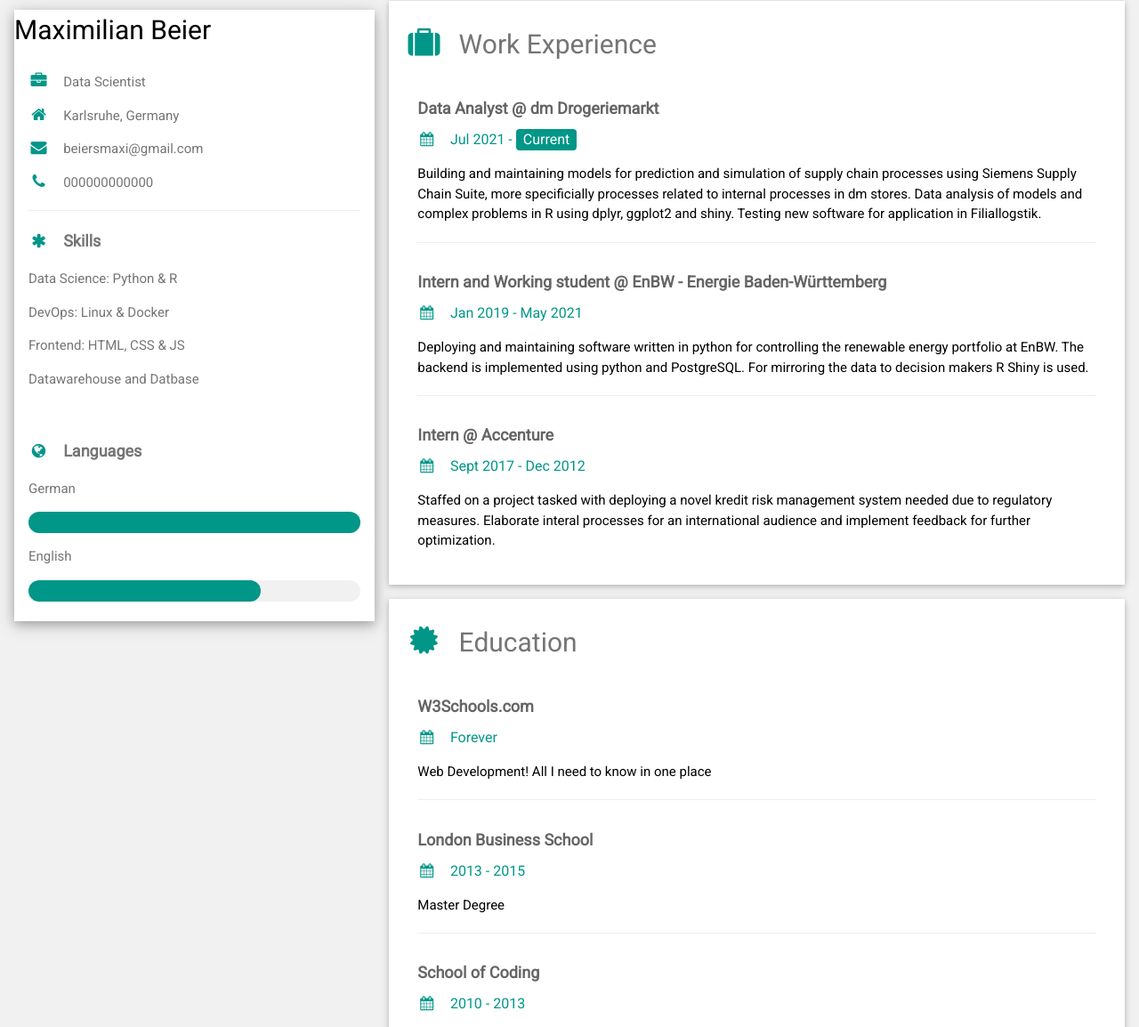
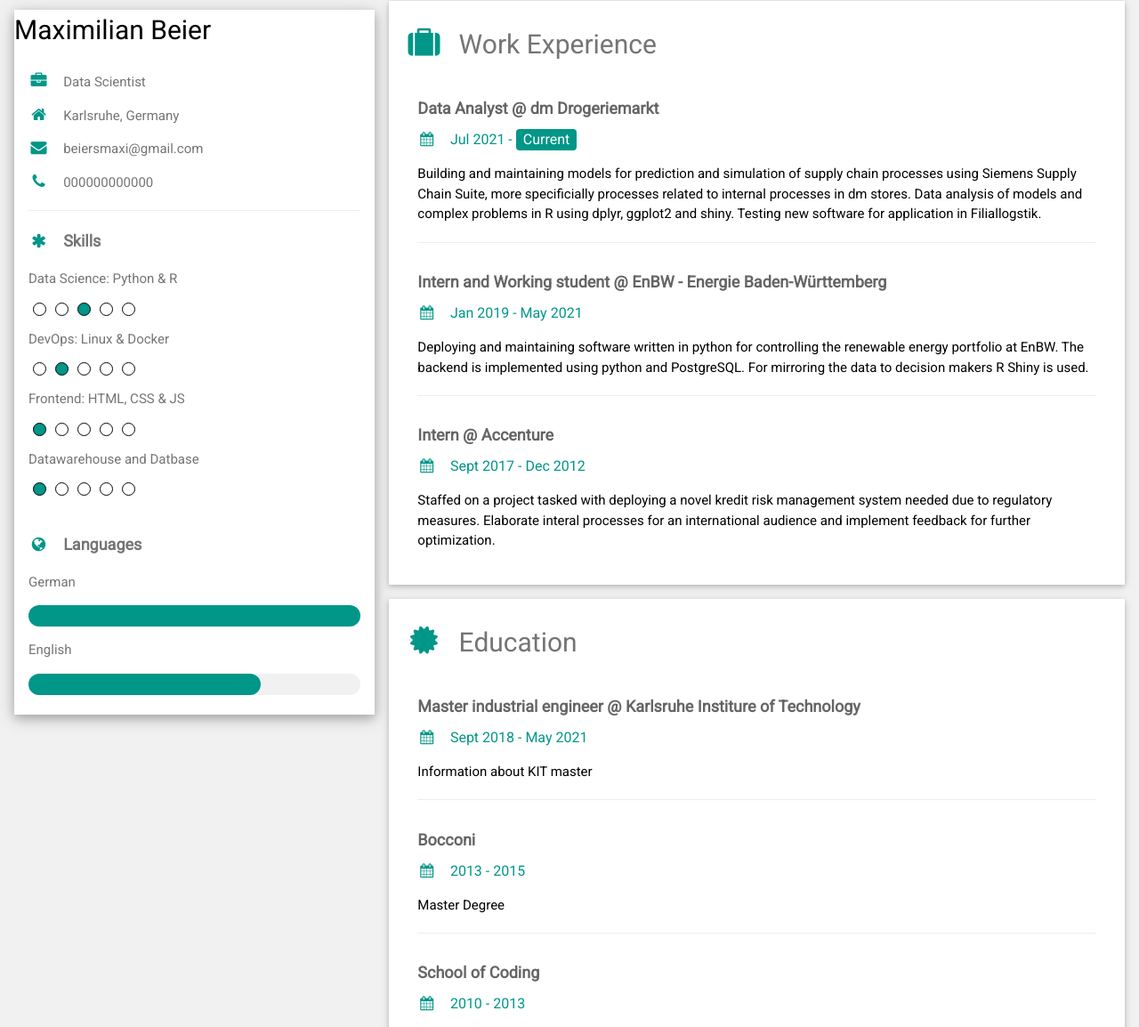
Before and after one commit to Banjio/learning_css, a plain HTML site: page online_cv/content/pages/cv.html in a window 1280 px wide. Shown: the part 15-1169 px from the top of the page at 89% size. Drawn offline with nearby package versions, Linux system fonts and the light colour scheme.

Commit message:
More content

```diff
--- a/online_cv/content/pages/cv.html
+++ b/online_cv/content/pages/cv.html
@@ -10,7 +10,7 @@
     <link rel='stylesheet' href='https://fonts.googleapis.com/css?family=Roboto'>
     <link rel="stylesheet" href="https://cdnjs.cloudflare.com/ajax/libs/font-awesome/4.7.0/css/font-awesome.min.css">
     <!--<link rel="stylesheet" typehref="/home/maxbeier/ws/learning_css/online_cv/content/static/style.css"> -->
-    <link rel="stylesheet" typehref="../static/style.css">
+    <link rel="stylesheet" href="../static/style.css">
 <style>
 html,body,
     h1,h2,h3,h4,h5,h6 {font-family: "Roboto", sans-serif}
@@ -124,13 +124,13 @@ html,body,
       <div class="w3-container w3-card w3-white">
         <h2 class="w3-text-grey w3-padding-16"><i class="fa fa-certificate fa-fw w3-margin-right w3-xxlarge w3-text-teal"></i>Education</h2>
         <div class="w3-container">
-          <h5 class="w3-opacity"><b>W3Schools.com</b></h5>
-          <h6 class="w3-text-teal"><i class="fa fa-calendar fa-fw w3-margin-right"></i>Forever</h6>
-          <p>Web Development! All I need to know in one place</p>
+          <h5 class="w3-opacity"><b>Master industrial engineer @ Karlsruhe Institure of Technology</b></h5>
+          <h6 class="w3-text-teal"><i class="fa fa-calendar fa-fw w3-margin-right"></i>Sept 2018 - May 2021</h6>
+          <p>Information about KIT master</p>
           <hr>
         </div>
         <div class="w3-container">
-          <h5 class="w3-opacity"><b>London Business School</b></h5>
+          <h5 class="w3-opacity"><b>Bocconi</b></h5>
           <h6 class="w3-text-teal"><i class="fa fa-calendar fa-fw w3-margin-right"></i>2013 - 2015</h6>
           <p>Master Degree</p>
           <hr>
--- a/online_cv/content/static/style.css
+++ b/online_cv/content/static/style.css
@@ -22,3 +22,9 @@
     justify-content: flex-left;
 
 }
+
+#leftColumnContainer {
+    position: relative;
+    top: 50%;
+    right: 50%;
+}
```
